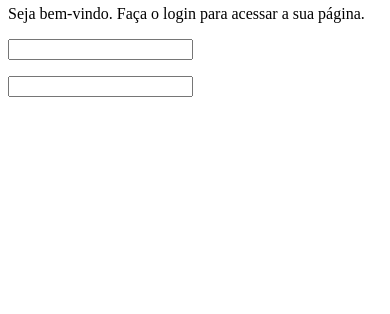
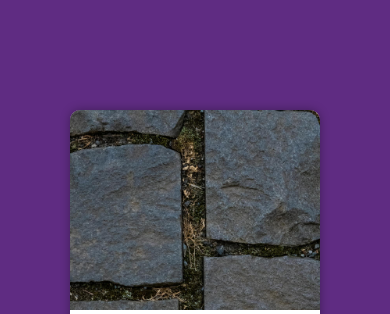
Before and after one commit to Dionizio01/projeto-login, a plain HTML site: page index.html in a window 390 px wide. Shown: the part 62-376 px from the top of the page. Drawn offline with Linux system fonts and the light colour scheme.

Commit message:
atualização mobile first

```diff
--- a/estilos/style.css
+++ b/estilos/style.css
@@ -5,3 +5,48 @@
     verde #49a09d
     lilás #5f2c82
 */
+
+* {
+    font-family: Arial, Helvetica, sans-serif;
+    padding: 0px;
+    margin: 0px;
+    box-sizing: border-box;
+}
+
+body, html {
+    background-color: #5f2c82;
+    height: 100vh;
+    width: 100vw;
+}
+
+main{
+    position: relative;
+    width: 100vw;
+    height: 100vh;
+}
+
+section#login{
+    position: absolute;
+    top: 50%;
+    left: 50%;
+    transform: translate(-50%, -50%);
+    overflow: hidden;
+
+    background-color: white;
+    width: 250px;
+    height: 500px;
+    border-radius: 10px;
+    box-shadow: 0px 0px 10px rgba(0, 0, 0, 0.336);
+}
+
+section#login > div#imagem {
+    display: block;
+    background: #5f2c82 url(../imagens/pexels-modus-vivendi-32084570.jpg);
+    height: 200px;
+    background-size: cover;
+}
+
+section#login > div#formulario {
+    display: block;
+    padding: 10px;
+}
```
